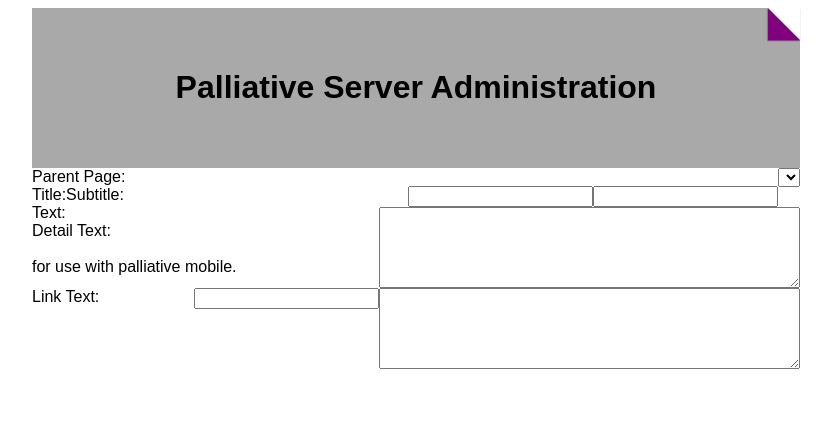
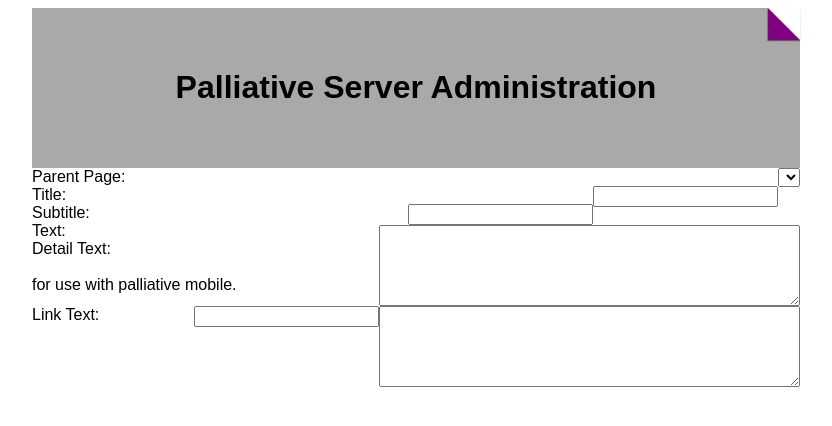
Before and after one commit to Kaan0200/palliative-serv, a PHP site: page /infopages/infopages.php in a window 1280 px wide. Shown: the top 426 px of the page, without its empty margins (224-1056 px from the left). Run offline with PHP 8.4, Linux system fonts and the light colour scheme; lists and menus that the app fills with data are empty; some libraries are stand-ins or nearby versions.

Commit message:
Fixed layout
Signed-off-by: A. Kaan Atesoglu <aka43@case.edu>

```diff
--- a/web/infopages/infopages.php
+++ b/web/infopages/infopages.php
@@ -24,6 +24,7 @@
 		<br>
 		<div class="LabelColumn">Title:</div>
 		<div class="InputColumn"><input type="text" name="TitleInput"></input></div>
+		<br>
 		<div class="LabelColumn">Subtitle:</div>
 		<div class="InputColumn"><input type="text" name="SubtitleInput"></input></div>
 		<br>
@@ -53,5 +54,5 @@
   .InputColumn {
 	  float: right;
   }
-</style
+</style>
 </html>
```
